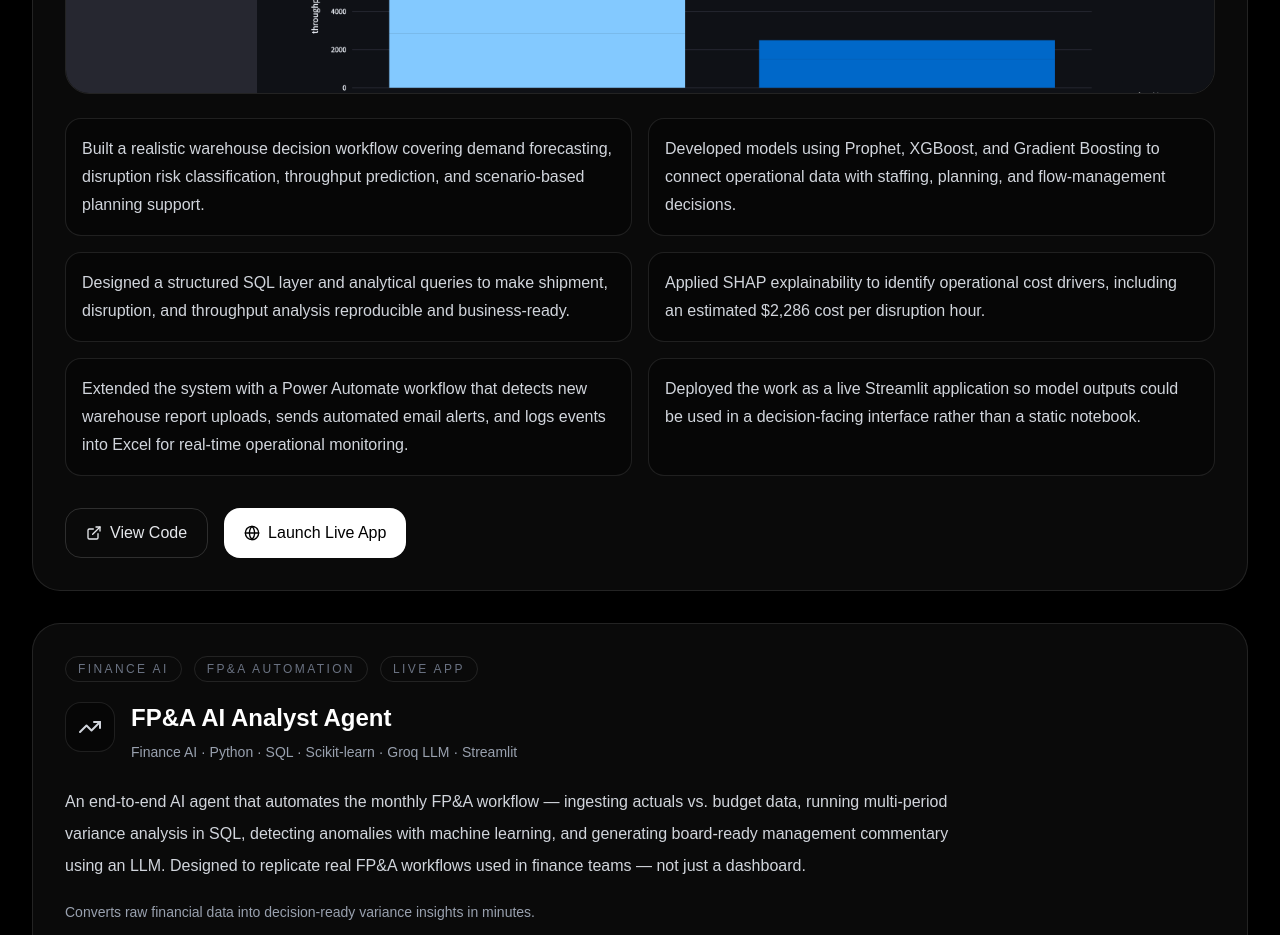
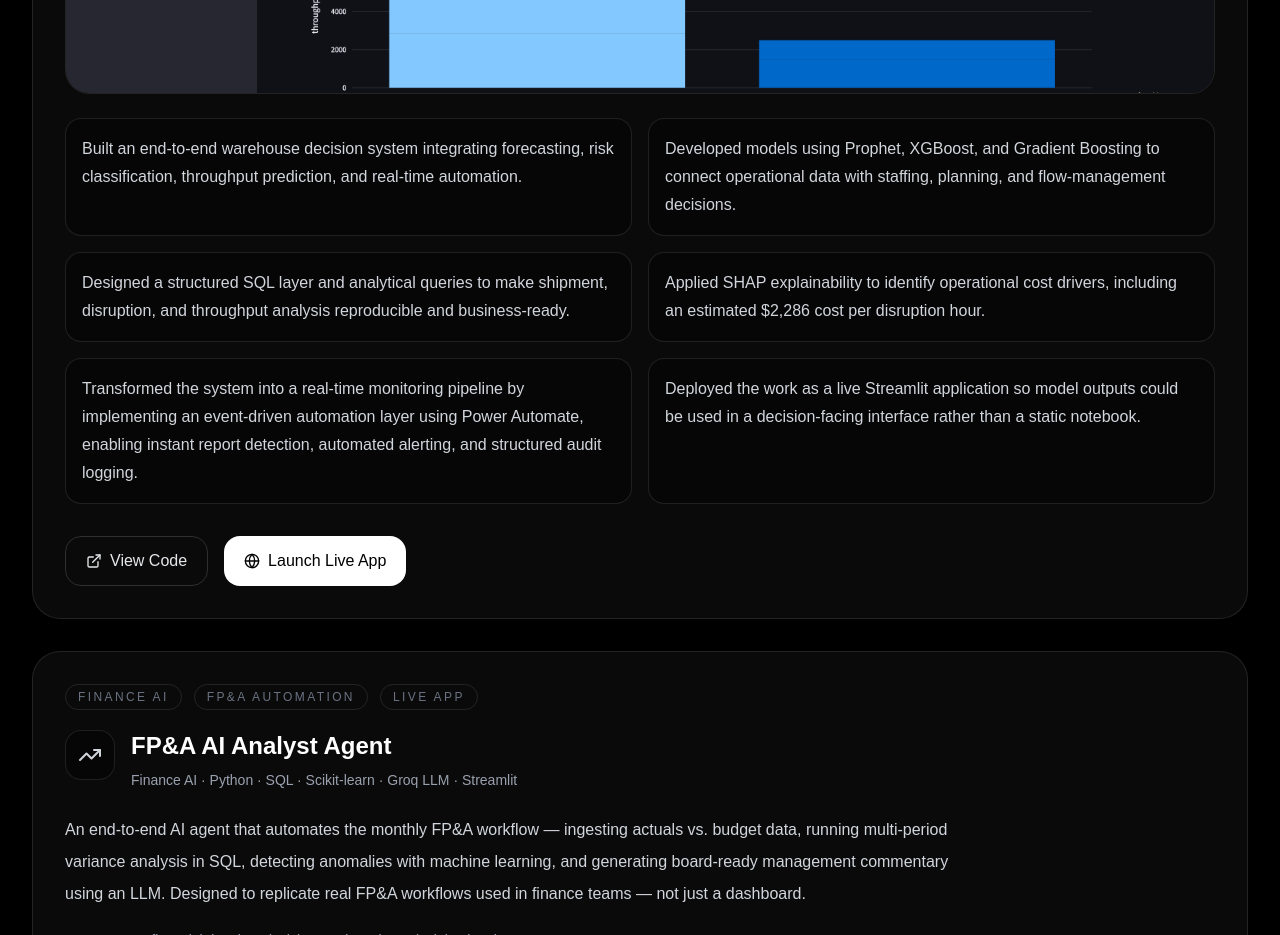
Before and after one commit to garvit-mittal04/garvit-portfolio, a Next.js app: page / in a window 1280 px wide. Shown: the part 5060-5995 px from the top of the page. Built offline with nearby package versions, Linux system fonts and the light colour scheme.

Commit message:
Update page.tsx

```diff
--- a/app/page.tsx
+++ b/app/page.tsx
@@ -91,11 +91,11 @@ const flagshipProject = {
     { label: "Automation layer", value: "Real-time alerting + automated logging (Power Automate)" },
   ],
   bullets: [
-    "Built a realistic warehouse decision workflow covering demand forecasting, disruption risk classification, throughput prediction, and scenario-based planning support.",
+    "Built an end-to-end warehouse decision system integrating forecasting, risk classification, throughput prediction, and real-time automation.",
     "Developed models using Prophet, XGBoost, and Gradient Boosting to connect operational data with staffing, planning, and flow-management decisions.",
     "Designed a structured SQL layer and analytical queries to make shipment, disruption, and throughput analysis reproducible and business-ready.",
     "Applied SHAP explainability to identify operational cost drivers, including an estimated $2,286 cost per disruption hour.",
-    "Extended the system with a Power Automate workflow that detects new warehouse report uploads, sends automated email alerts, and logs events into Excel for real-time operational monitoring.",
+    "Transformed the system into a real-time monitoring pipeline by implementing an event-driven automation layer using Power Automate, enabling instant report detection, automated alerting, and structured audit logging.",
     "Deployed the work as a live Streamlit application so model outputs could be used in a decision-facing interface rather than a static notebook.",
   ],
   github: "https://github.com/garvit-mittal04/warehouse-decision-system",
```
